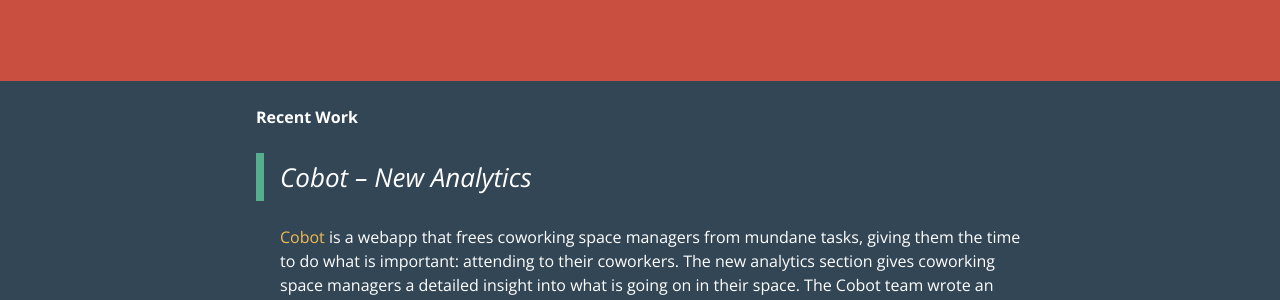
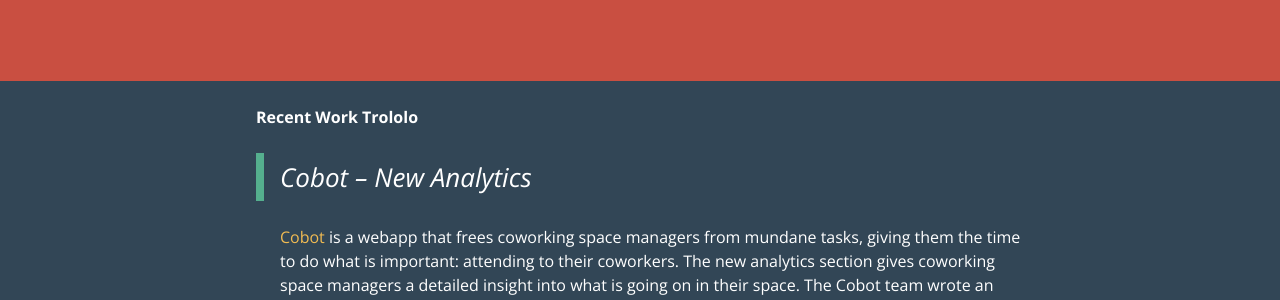
Before and after one commit to mbesser/mbesser.github.io, a Jekyll site: the page built from index.html, in a window 1280 px wide and 900 px high. Shown: the part 214-514 px from the top of the window. Built offline with Jekyll 4.4.1, drawn with Linux system fonts in a browser that asks for light colours.

```diff
--- a/index.html
+++ b/index.html
@@ -3,7 +3,7 @@ layout: default
 title: Portfolio
 ---
 
-<h3>Recent Work</h3>
+<h3>Recent Work Trololo</h3>
 {% for post in site.categories.portfolio %}
 <article class="post">
   <header>
```
